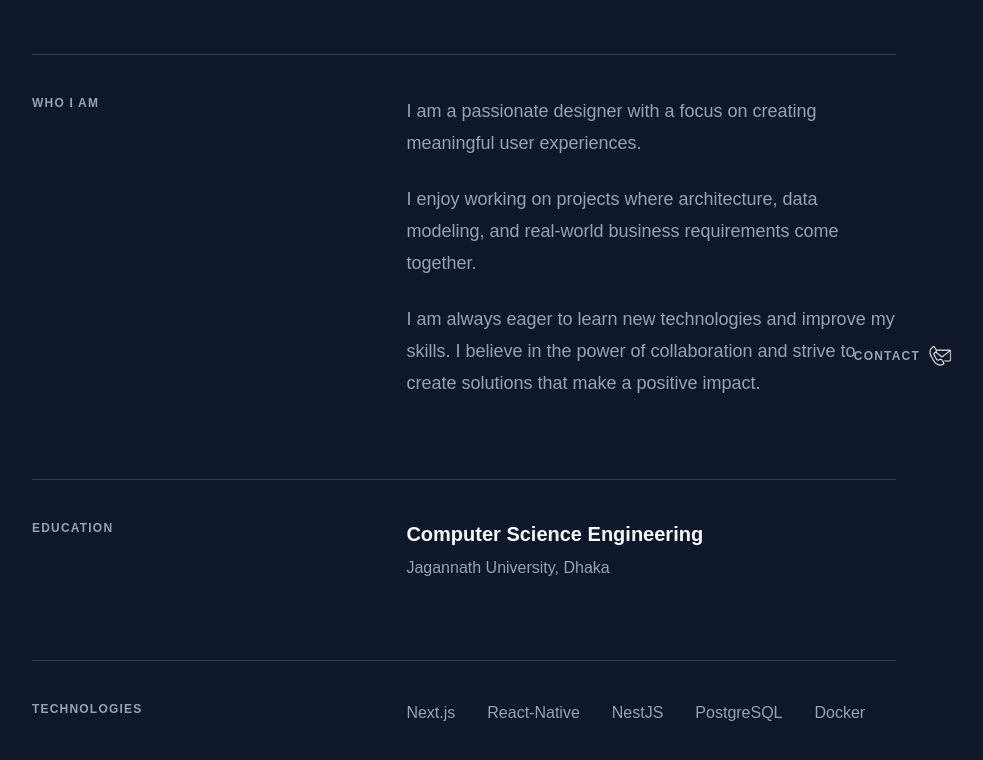
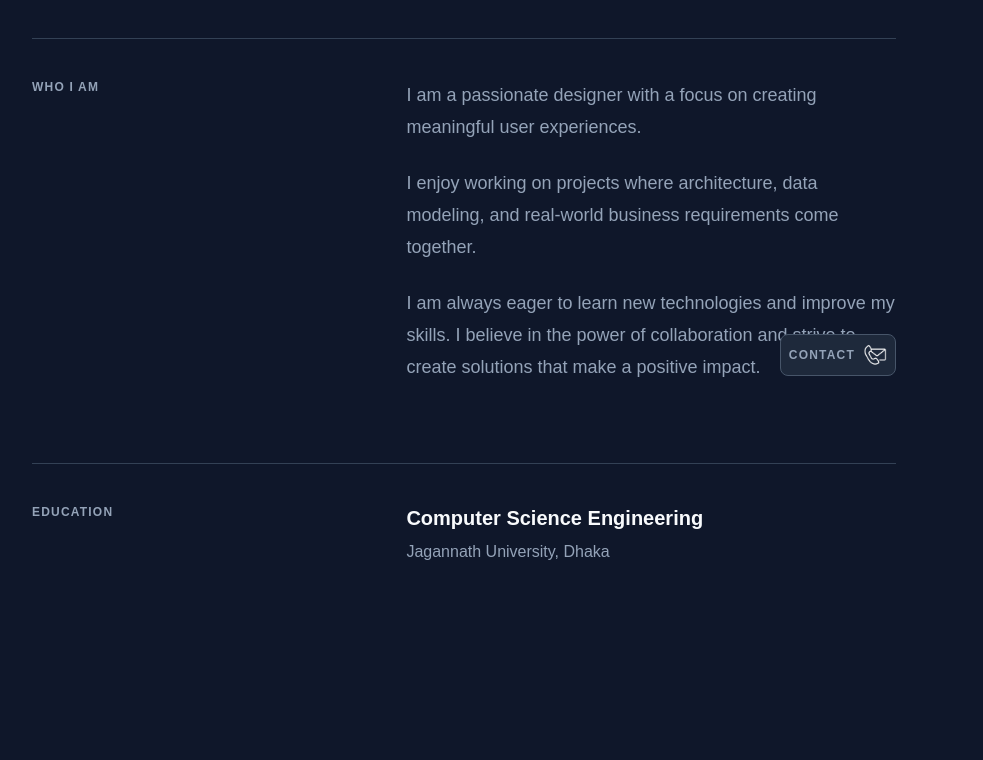
Before and after one commit to farhadbinmomin/farhadbinmomin, a Next.js app: page /about in a window 1280 px wide. Shown: the part 408-1168 px from the top of the page, without its empty margins (176-1159 px from the left). Built offline with nearby package versions, Linux system fonts and the light colour scheme.

Commit message:
aaded contact bg

```diff
--- a/src/app/about/page.tsx
+++ b/src/app/about/page.tsx
@@ -4,7 +4,7 @@ import { colors } from "@/assets/lib/colors";
 export default function AboutPage() {
   return (
     <main
-      className="min-h-screen w-full px-8 py-8 md:px-16 md:py-12"
+      className="min-h-screen w-full py-8 "
       style={{
         backgroundColor: colors.bgcolor1,
         color: colors.fontcolor1,
@@ -86,39 +86,7 @@ export default function AboutPage() {
           </div>
         </div>
 
-        {/* Technologies */}
-        <div
-          className="mt-20 grid gap-12 border-t pt-10 md:grid-cols-[1fr_1.5fr]"
-          style={{ borderColor: colors.bordercolor1 }}
-        >
-          <div>
-            <p
-              className="text-xs font-semibold uppercase tracking-widest"
-              style={{ color: colors.fontcolor2 }}
-            >
-              Technologies
-            </p>
-          </div>
 
-          <div className="flex flex-wrap gap-x-8 gap-y-4">
-            {[
-
-              'Next.js',
-              'React-Native',
-              'NestJS',
-              'PostgreSQL',
-              'Docker',
-            ].map((technology) => (
-              <span
-                key={technology}
-                className="text-sm md:text-base"
-                style={{ color: colors.fontcolor2 }}
-              >
-                {technology}
-              </span>
-            ))}
-          </div>
-        </div>
       </section>
 
     </main>
--- a/src/app/layout.tsx
+++ b/src/app/layout.tsx
@@ -27,7 +27,7 @@ export default function RootLayout({ children }: LayoutProps<"/">) {
       className={`${geistSans.variable} ${geistMono.variable} h-full antialiased`}
     >
       <body
-        className="relative min-h-full max-w-5xl mx-auto flex flex-col p-4
+        className="relative min-h-full max-w-4xl mx-auto flex flex-col p-4
 
         "
         style={{
--- a/src/app/page.tsx
+++ b/src/app/page.tsx
@@ -4,7 +4,7 @@ import { colors } from "@/assets/lib/colors";
 
 export default function HomeScreen() {
   return (
-    <main className="flex flex-col my-auto w-full overflow-hidden">
+    <main className="flex flex-col my-auto w-full overflow-hidden pl-8">
       <BackgroundMusic />
 
       {/* Full space child container without scrollbars */}
--- a/src/app/works/page.tsx
+++ b/src/app/works/page.tsx
@@ -45,7 +45,7 @@ const projects = [
 export default function WorksPage() {
   return (
     <main
-      className="min-h-screen w-full px-8 py-8 md:px-16 md:py-12"
+      className="min-h-screen w-full py-8"
       style={{
         backgroundColor: colors.bgcolor1,
         color: colors.fontcolor1,
--- a/src/components/ContactMenu.tsx
+++ b/src/components/ContactMenu.tsx
@@ -1,25 +1,21 @@
-'use client';
+"use client";
 
-import { useState } from 'react';
+import { useState } from "react";
 
-import iconLinkedin from '@/assets/icons/linkedin.png';
-import iconGmail from '@/assets/icons/gmail.png';
-import iconWhatsapp from '@/assets/icons/whatsapp.png';
-import iconCall from '@/assets/icons/call.png';
-import iconContact from '@/assets/icons/contact.png';
-import iconCross from '@/assets/icons/cross.png';
+import iconLinkedin from "@/assets/icons/linkedin.png";
+import iconGmail from "@/assets/icons/gmail.png";
+import iconWhatsapp from "@/assets/icons/whatsapp.png";
+import iconCall from "@/assets/icons/call.png";
+import iconContact from "@/assets/icons/contact.png";
+import iconCross from "@/assets/icons/cross.png";
 
-const colors = {
-  fontcolor1: '#F8FAFC',
-  fontcolor2: '#94A3B8',
-  bordercolor1: '#334155',
-};
+import { colors } from "@/assets/lib/colors";
 
 const CONTACT = {
-  linkedin: 'https://www.linkedin.com/in/farhadbinmomin/',
-  email: 'farhad.codes@gmail.com',
-  whatsapp: '+8801741589749',
-  phone: '+8801741589749',
+  linkedin: "https://www.linkedin.com/in/farhadbinmomin/",
+  email: "farhad.codes@gmail.com",
+  whatsapp: "+8801741589749",
+  phone: "+8801741589749",
 };
 
 export default function ContactMenu() {
@@ -35,12 +31,12 @@ export default function ContactMenu() {
     try {
       await navigator.clipboard.writeText(CONTACT.phone);
     } catch {
-      const textarea = document.createElement('textarea');
+      const textarea = document.createElement("textarea");
 
       textarea.value = CONTACT.phone;
       document.body.appendChild(textarea);
       textarea.select();
-      document.execCommand('copy');
+      document.execCommand("copy");
       textarea.remove();
     }
 
@@ -54,51 +50,57 @@ export default function ContactMenu() {
   const handleEmail = () => {
     const email = CONTACT.email;
 
-    const isMobile =
-      /Android|iPhone|iPad|iPod|Windows Phone/i.test(
-        navigator.userAgent
-      );
+    const isMobile = /Android|iPhone|iPad|iPod|Windows Phone/i.test(
+      navigator.userAgent,
+    );
 
     if (isMobile) {
       window.location.href = `googlegmail://co?to=${encodeURIComponent(email)}`;
 
       setTimeout(() => {
-        window.location.href =
-          `https://mail.google.com/mail/?view=cm&fs=1&to=${encodeURIComponent(email)}`;
+        window.location.href = `https://mail.google.com/mail/?view=cm&fs=1&to=${encodeURIComponent(email)}`;
       }, 1000);
     } else {
       window.open(
         `https://mail.google.com/mail/?view=cm&fs=1&to=${encodeURIComponent(email)}`,
-        '_blank'
+        "_blank",
       );
     }
   };
 
   const contacts = [
     {
-      label: 'LinkedIn',
+      label: "LinkedIn",
       icon: iconLinkedin,
-      action: () => window.open(CONTACT.linkedin, '_blank'),
+      action: () => window.open(CONTACT.linkedin, "_blank"),
     },
     {
-      label: 'Email',
+      label: "Email",
       icon: iconGmail,
       action: handleEmail,
     },
     {
-      label: 'WhatsApp',
+      label: "WhatsApp",
       icon: iconWhatsapp,
       href: `https://wa.me/${CONTACT.whatsapp}`,
     },
     {
-      label: copied ? 'Copied' : 'Call',
+      label: copied ? "Copied" : "Call",
       icon: iconCall,
       action: handleCall,
     },
   ];
 
   return (
-    <div className="relative flex items-center justify-center">
+    <div
+      className="relative flex items-center justify-center rounded-lg "
+      style={{
+        backgroundColor: colors.bgcolor2,
+        color: colors.fontcolor1,
+        borderColor: colors.bordercolor2,
+        borderWidth: open ? "0px" : "1px",
+      }}
+    >
       {/* Contact button */}
       <button
         onClick={() => setOpen((value) => !value)}
@@ -111,17 +113,15 @@ export default function ContactMenu() {
           {open ? (
             <img
               src={iconCross.src}
-              color={colors.fontcolor2}
               alt="Close"
-              className="h-6 w-6 brightness-0 invert"
+              className="h-6 w-6 p-1 brightness-0 invert"
             />
           ) : (
-            <div className='flex gap-2 items-center'>
+            <div className="flex gap-2 items-center">
               <p>Contact</p>
 
               <img
                 src={iconContact.src}
-                color={colors.fontcolor2}
                 alt="Contacts"
                 className="h-6 w-6 brightness-0 invert"
               />
@@ -133,17 +133,18 @@ export default function ContactMenu() {
       {/* Expanded contacts */}
       {open && (
         <div
-          className=" absolute right-full top-1/2 mr-2 -translate-y-1/2 flex items-center gap-2 "
-          style={{ color: colors.fontcolor1 }}
+          className=" absolute right-full top-1/2 mr-2 -translate-y-1/2 flex items-center gap-2 rounded-lg"
+          style={{
+            color: colors.fontcolor1,
+            backgroundColor: colors.bgcolor2,
+            // borderColor: colors.bordercolor2,
+            // borderWidth: "1px",
+          }}
         >
           {contacts.map((item) => {
             const content = (
               <>
-                <img
-                  src={item.icon.src}
-                  alt={item.label}
-                  className="h-6 w-6"
-                />
+                <img src={item.icon.src} alt={item.label} className="h-6 w-6" />
 
                 <span
                   className="
```
